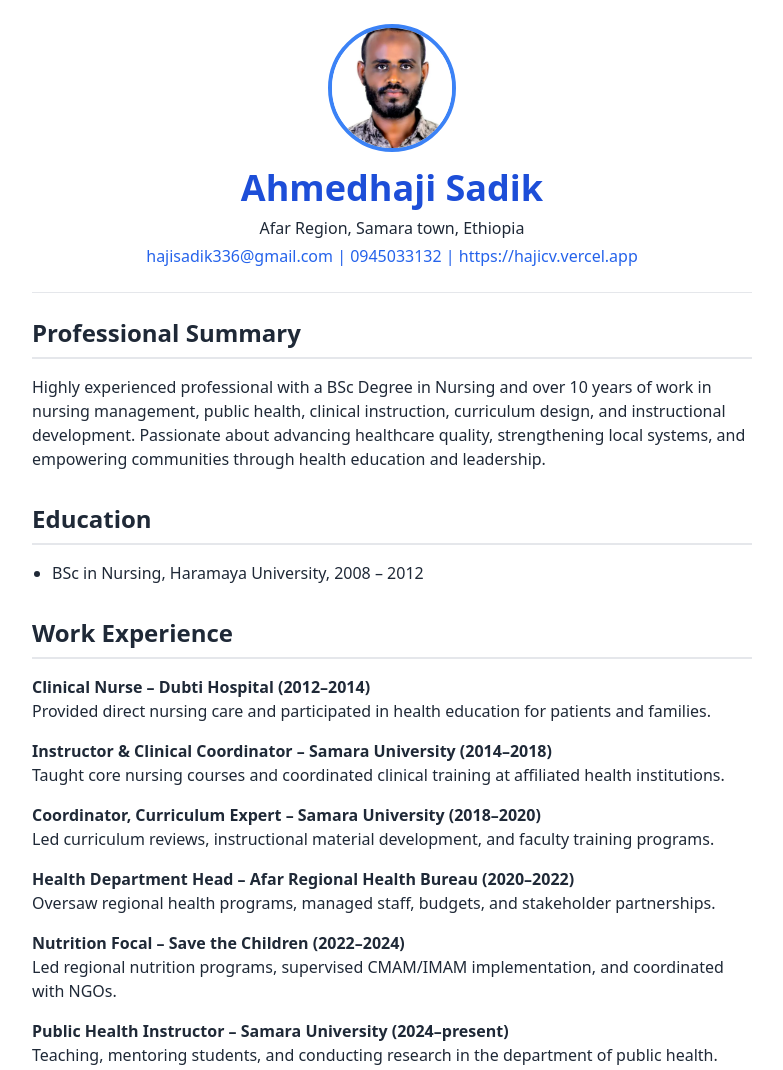
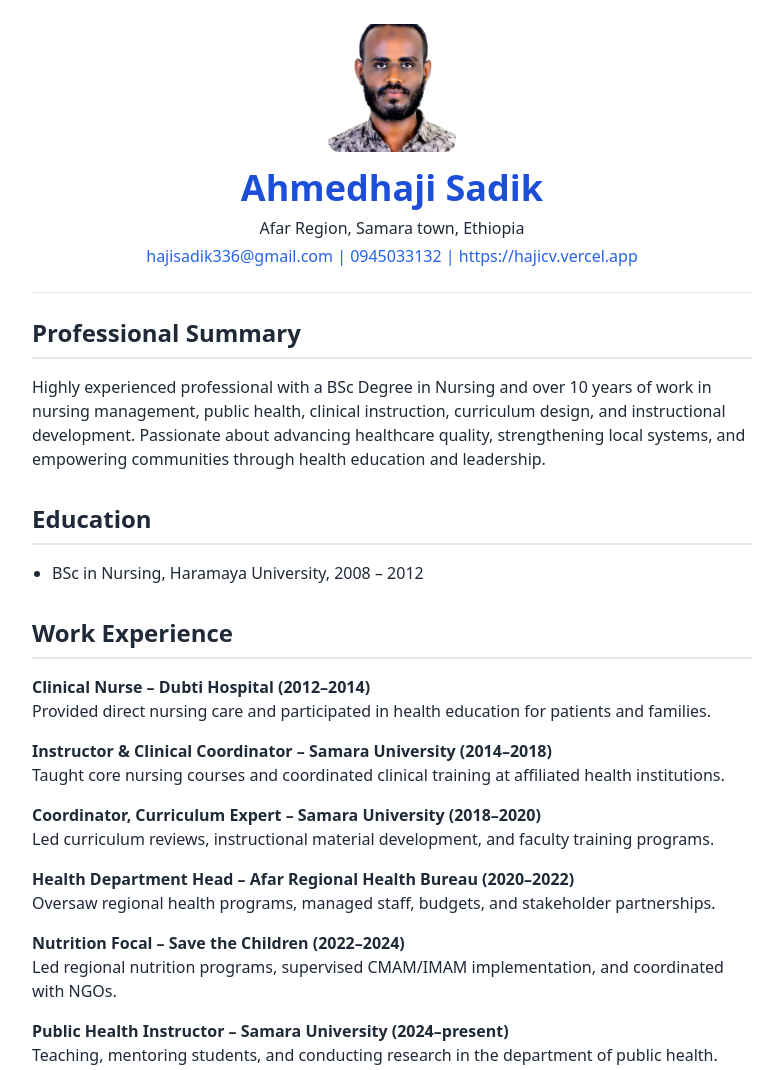
Before and after one commit to hajicv/hajicv.github.io, a plain HTML site: page index.html in a window 1280 px wide. Shown: the top 1070 px of the page, without its empty margins (248-1031 px from the left). Drawn offline with nearby package versions, Linux system fonts and the light colour scheme.

Commit message:
Update index.html

```diff
--- a/index.html
+++ b/index.html
@@ -11,7 +11,7 @@
 
   <!-- Header -->
   <header class="text-center border-b pb-6 mb-6">
-    <img src="haj-job-foto.webp" alt="Ahmedhaji Sadik" class="mx-auto w-32 h-32 rounded-full object-cover border-4 border-blue-500 mb-4">
+  <img src="haj-job-foto.webp" alt="Ahmedhaji Sadik" class="mx-auto w-32 h-32 rounded-xl object-cover mb-4">
     <h1 class="text-4xl font-bold text-blue-700">Ahmedhaji Sadik</h1>
     <p class="mt-2">Afar Region, Samara town, Ethiopia</p>
     <p class="text-blue-600 mt-1">
```
